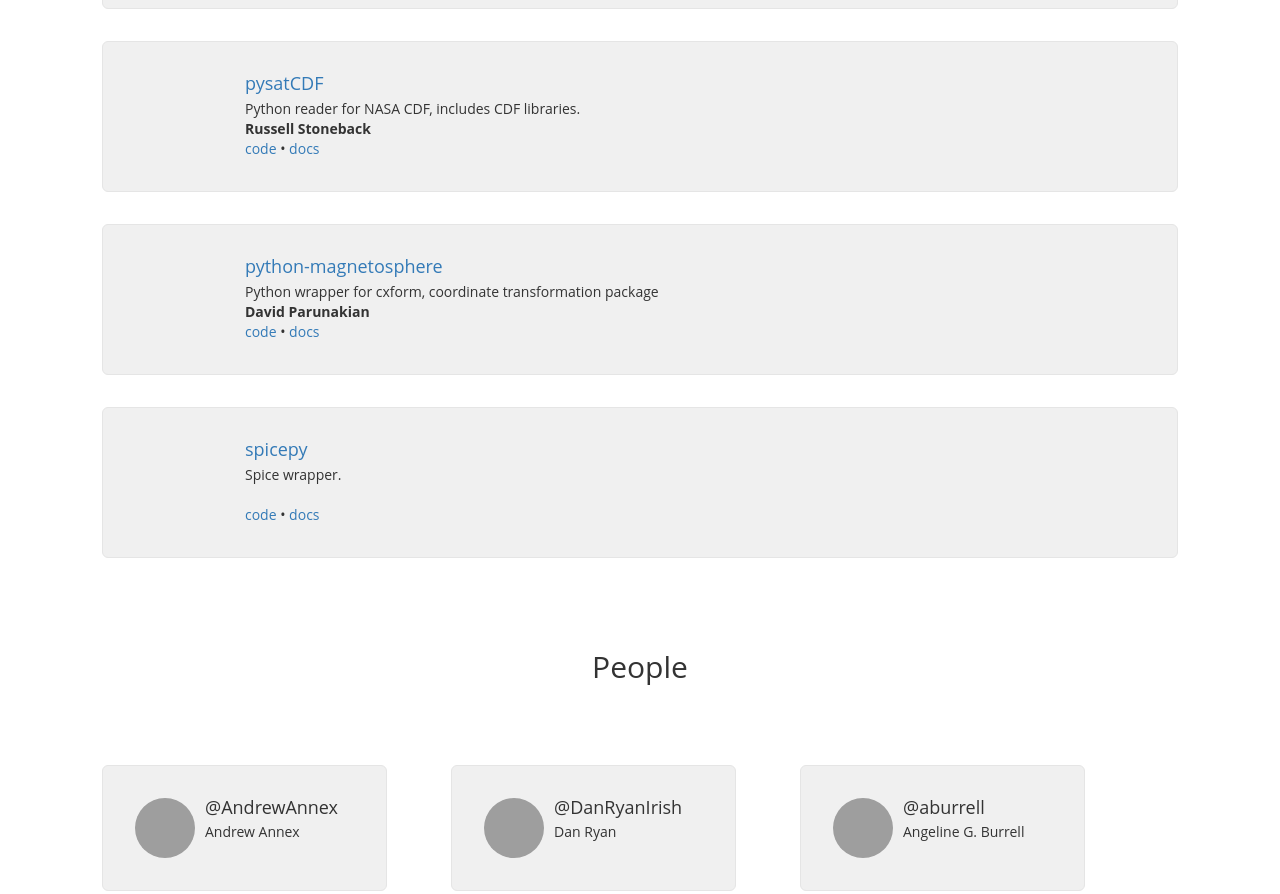
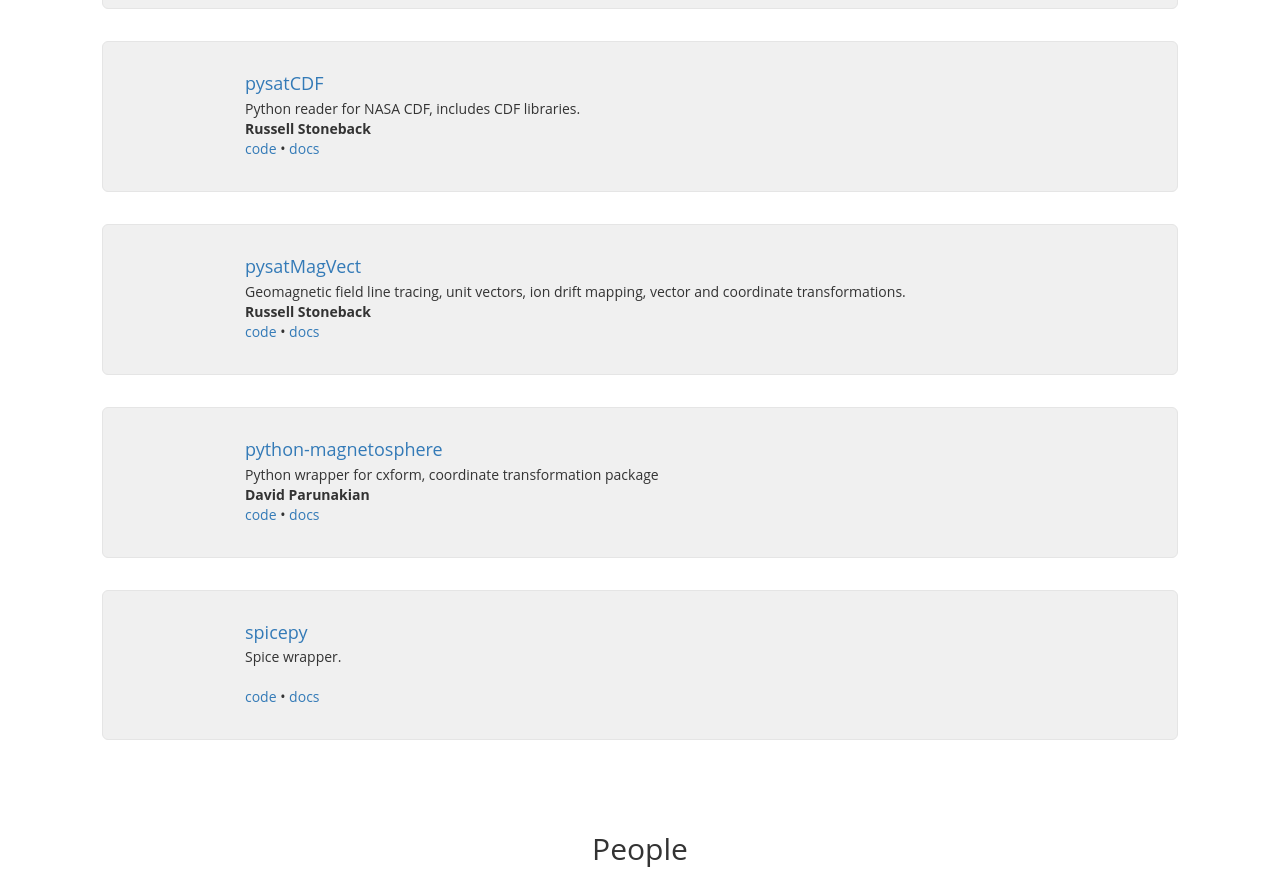
Before and after one commit to heliophysicsPy/heliophysicsPy.github.io, a Jekyll site: the page built from index.html, in a window 1280 px wide and 900 px high, scrolled down 9308 px, cut to the strip 6-900 px from the top of the window. Built offline with Jekyll 4.4.1, drawn with Linux system fonts in a browser that asks for light colours; grey boxes are pictures that could not be loaded.

Commit message:
Added pysatMagVect

```diff
--- a/_data/projects.yml
+++ b/_data/projects.yml
@@ -198,13 +198,18 @@
 
 - name: "pysat"
   description: "Management and analysis tool for satellite and radar data."
-  logo: "https://github.com/rstoneback/pysat/blob/master/logo.png"
+  logo: "https://raw.githubusercontent.com/rstoneback/pysat/master/logo.png"
   code_url: "https://github.com/rstoneback/pysat"
   contact: "Russell Stoneback"
 
 - name: "pysatCDF"
   description: "Python reader for NASA CDF, includes CDF libraries."
   code_url: "https://github.com/rstoneback/pysatCDF"
+  contact: "Russell Stoneback"
+
+- name: "pysatMagVect"
+  description: "Geomagnetic field line tracing, unit vectors, ion drift mapping, vector and coordinate transformations."
+  code_url: "https://github.com/rstoneback/pysatMagVect"
   contact: "Russell Stoneback"
 
 - name: "geodata"
```
